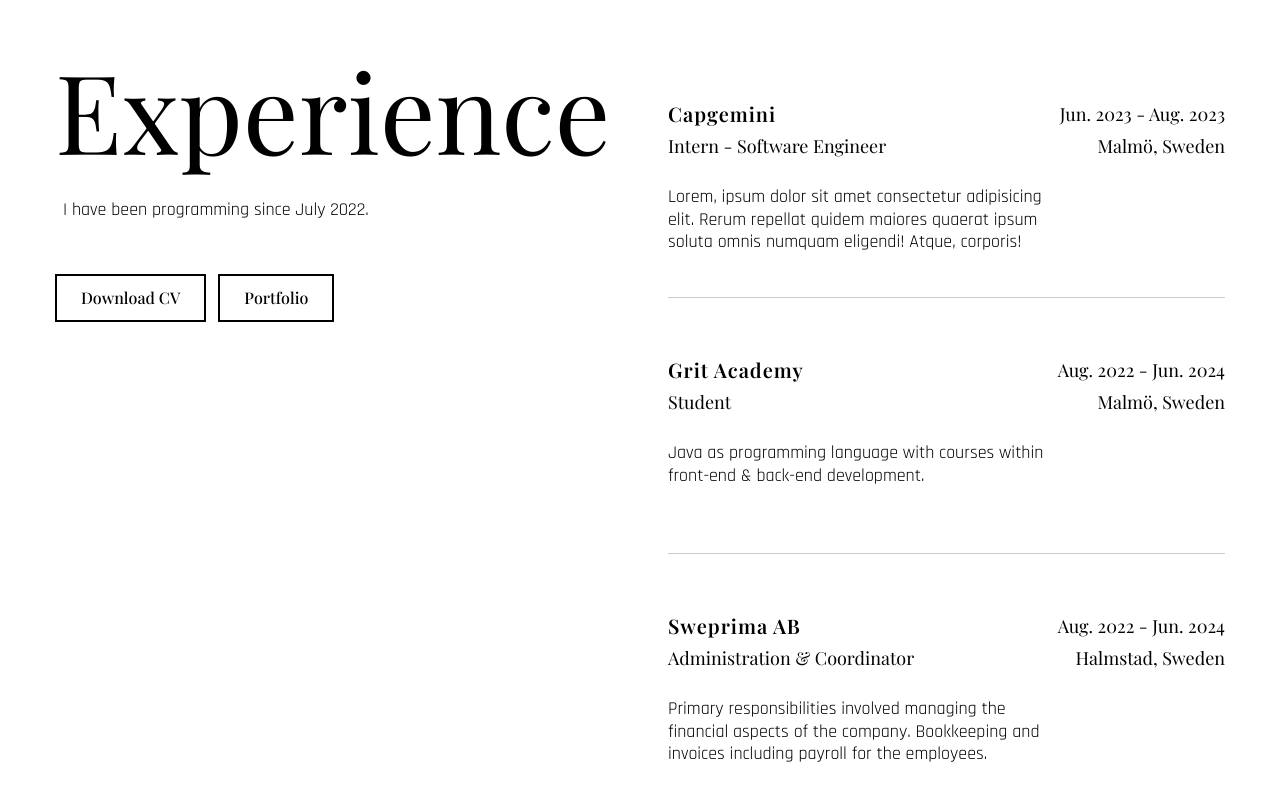
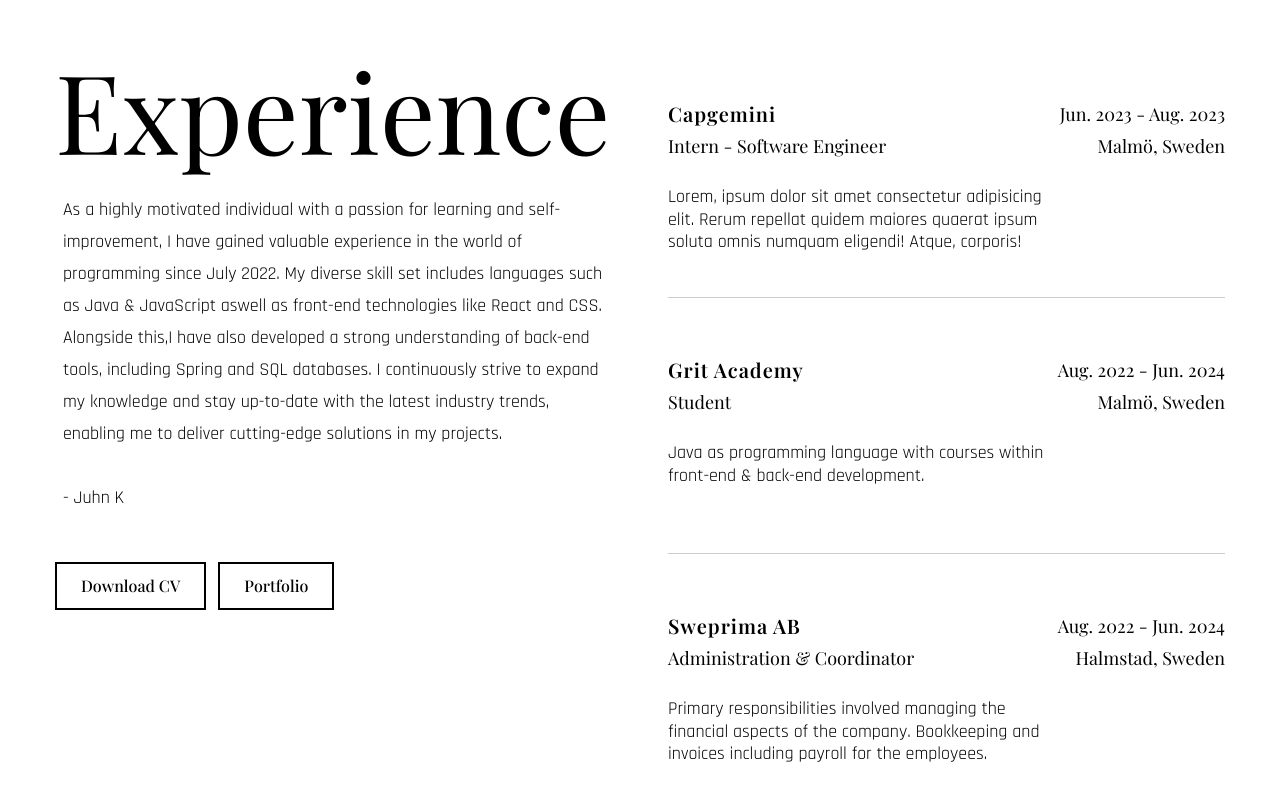
Before and after one commit to Juhniel/Portfolio-reactv2, a React (Vite) app: page / in a window 1280 px wide. Shown: the part 1446-2246 px from the top of the page. Built offline with nearby package versions, Linux system fonts and the light colour scheme; a web font is replaced by a local one.

Commit message:
experience text and moved to jsonData

```diff
--- a/src/components/Experience.jsx
+++ b/src/components/Experience.jsx
@@ -4,33 +4,9 @@
 import { fadeIn } from "../variants";
 import TextAnimation from "./TextAnimation";
 import TextAnimation2 from "./TextAnimationFishEye";
+import experienceData from "../data/experienceData.json";
 
-
-const experience = [
-  {
-    name: "Capgemini",
-    title: "Intern - Software Engineer ",
-    description: "Lorem, ipsum dolor sit amet consectetur adipisicing elit. Rerum repellat quidem maiores quaerat ipsum soluta omnis numquam eligendi! Atque, corporis!",
-    date: "Jun. 2023 - Aug. 2023",
-    place: "Malmö, Sweden",
-  },
-  {
-    name: "Grit Academy",
-    title: "Student",
-    description: "Java as programming language with courses within front-end & back-end development.",
-    date: "Aug. 2022 - Jun. 2024",
-    place: "Malmö, Sweden",
-  },
-  {
-    name: "Sweprima AB",
-    title: "Administration & Coordinator",
-    description: "Primary responsibilities involved managing the financial aspects of the company. Bookkeeping and invoices including payroll for the employees.",
-    date: "Aug. 2022 - Jun. 2024",
-    place: "Halmstad, Sweden",
-  },
-];
-
-export default function Experience({scrollToElement, showAllProjects}) {
+export default function Experience({ scrollToElement, showAllProjects }) {
   const experienceTitle = "Experience".split("");
   const download = "Download CV".split("");
   const portfolio = "Portfolio".split("");
@@ -63,7 +39,20 @@
               })}
             </motion.h1>
             <h3 className="text-secondary text-black dark:text-white max-w[455px] mb-12 ml-2">
-             I have been programming since July 2022.
+              As a highly motivated individual with a passion for learning and
+              self-improvement, I have gained valuable experience in the world
+              of programming since July 2022. My diverse skill set includes
+              languages such as Java & JavaScript aswell as front-end technologies
+              like React and CSS. Alongside this,I have also developed a strong
+              understanding of back-end tools, including Spring and SQL databases.
+              I continuously strive to expand my knowledge and stay up-to-date with the latest
+              industry trends, enabling me to deliver cutting-edge solutions in
+              my projects.
+
+              <br/>
+              <br/>
+
+              - Juhn K
             </h3>
             <button className="btn btn-sm btn-hover text-base">
               <a href={cv} download>
@@ -77,9 +66,13 @@
               </a>
             </button>
             <button
-            onClick={() => scrollToElement(showAllProjects ? "all-projects" : "latest-projects")}
-            className="btn btn-sm btn-hover text-base ml-3">
-
+              onClick={() =>
+                scrollToElement(
+                  showAllProjects ? "all-projects" : "latest-projects"
+                )
+              }
+              className="btn btn-sm btn-hover text-base ml-3"
+            >
               {portfolio.map((letter, index) => {
                 return (
                   <TextAnimation2 key={index}>
@@ -87,9 +80,7 @@
                   </TextAnimation2>
                 );
               })}
-
             </button>
-
           </motion.div>
           {/* experience */}
           <motion.div
@@ -101,7 +92,7 @@
           >
             {/* experience list */}
             <div className="text mt-8 h-30">
-              {experience.map((experience, index) => {
+              {experienceData.map((experience, index) => {
                 const { name, description, title, date, place } = experience;
                 return (
                   <div
@@ -112,9 +103,7 @@
                       <h4 className="text-[20px] tracking-wider font-primary font-semibold">
                         {name}
                       </h4>
-                      <p className="text font-thin mb-6">
-                        {title}
-                      </p>
+                      <p className="text font-thin mb-6">{title}</p>
                       <p className="font-secondary leading-tight mb-12">
                         {description}
                       </p>
--- /dev/null
+++ b/src/data/experienceData.json
@@ -0,0 +1,23 @@
+[
+  {
+    "name": "Capgemini",
+    "title": "Intern - Software Engineer ",
+    "description": "Lorem, ipsum dolor sit amet consectetur adipisicing elit. Rerum repellat quidem maiores quaerat ipsum soluta omnis numquam eligendi! Atque, corporis!",
+    "date": "Jun. 2023 - Aug. 2023",
+    "place": "Malmö, Sweden"
+  },
+  {
+    "name": "Grit Academy",
+    "title": "Student",
+    "description": "Java as programming language with courses within front-end & back-end development.",
+    "date": "Aug. 2022 - Jun. 2024",
+    "place": "Malmö, Sweden"
+  },
+  {
+    "name": "Sweprima AB",
+    "title": "Administration & Coordinator",
+    "description": "Primary responsibilities involved managing the financial aspects of the company. Bookkeeping and invoices including payroll for the employees.",
+    "date": "Aug. 2022 - Jun. 2024",
+    "place": "Halmstad, Sweden"
+  }
+]
```
Lines whose indentation alone changed are shown as unchanged.
